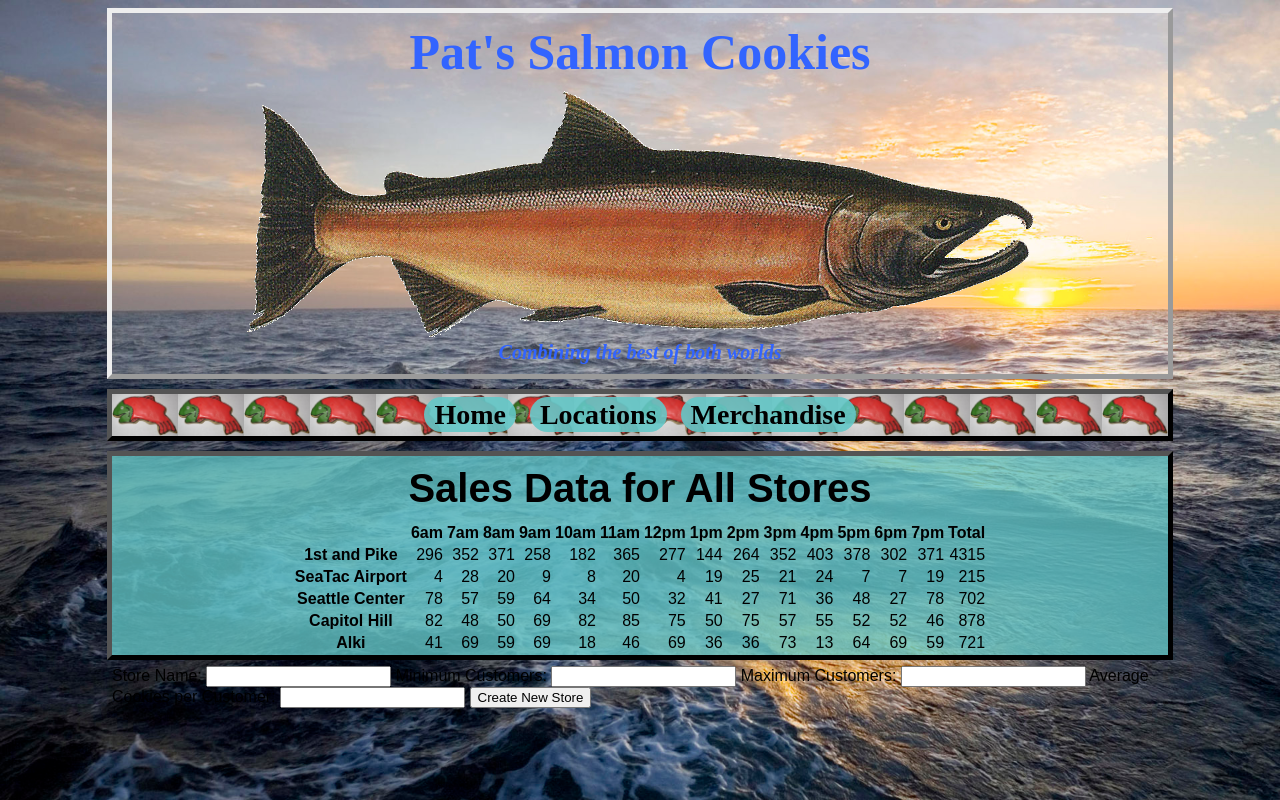
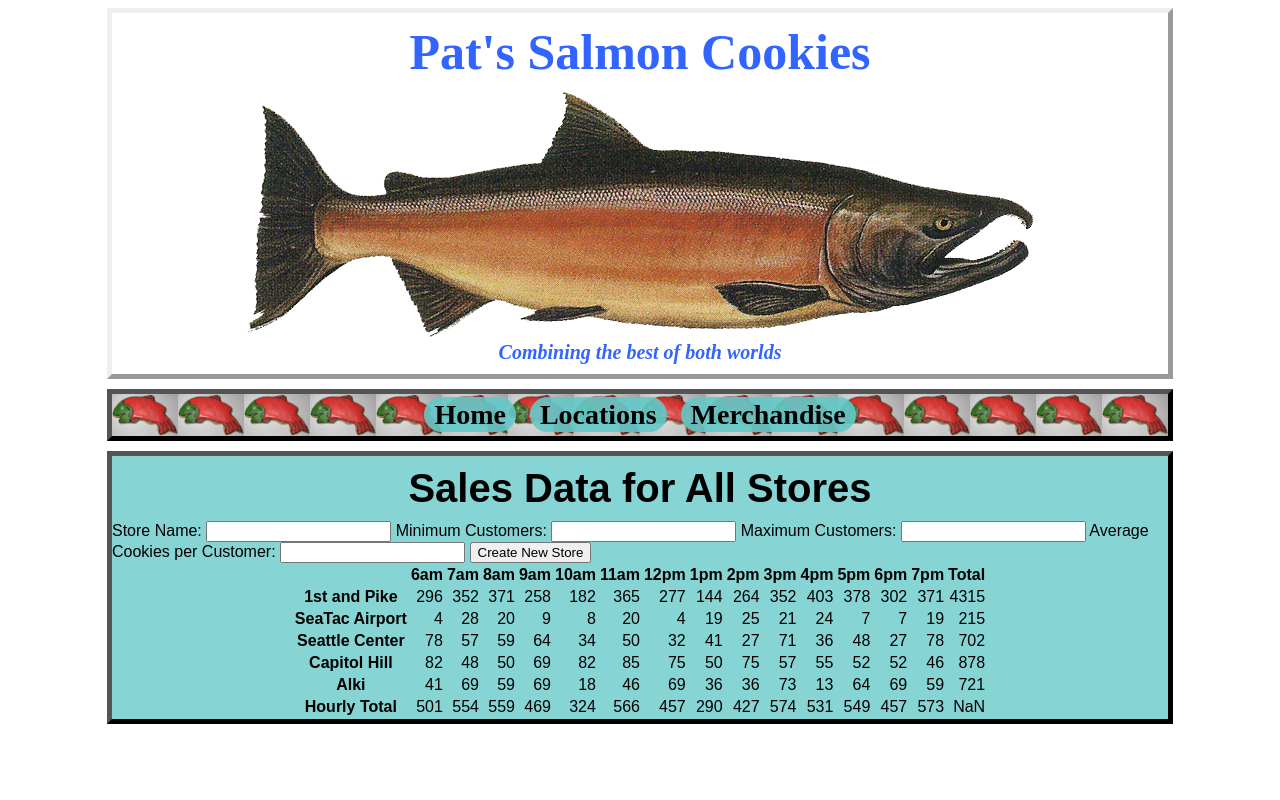
Before and after one commit to tysmith86/cookie-stand, a plain HTML site: page sales.html in a window 1280 px wide. Drawn offline with Linux system fonts and the light colour scheme; a web font is replaced by a local one.

Commit message:
total row added

```diff
--- a/app.js
+++ b/app.js
@@ -83,6 +83,25 @@ function createTable() {
     table.appendChild(row);
   }
 
+  var hourlyCookies;
+  var hourlyTotal;
+  var hourlyRow = document.createElement('tr');
+  var totalHeader = document.createElement('th')
+  totalHeader.textContent = 'Hourly Total';
+  hourlyRow.appendChild(totalHeader);
+
+  for(var i = 0; i < hours.length; i++) {
+    hourlyCookies = 0;
+    for(var j = 0; j < stores.length; j++) {
+      hourlyCookies += stores[j].cookies[i];
+    }
+    hourlyTotal = document.createElement('td');
+    hourlyTotal.textContent = hourlyCookies;
+    hourlyRow.appendChild(hourlyTotal);
+    table.appendChild(hourlyRow);
+    console.log('Hourly Total:', hourlyCookies);
+  }
+
   main.appendChild(table);
 };
 
--- a/styles.css
+++ b/styles.css
@@ -1,5 +1,5 @@
 body {
-  background-image: url('images/ocean.jpg');
+  /*background-image: url('images/ocean.jpg');*/
   background-attachment: fixed;
   background-size: cover;
 }
@@ -160,7 +160,8 @@ td {
 .merch {
   width: 324px;
 }
-#create_store {
+
+/*#create_store {
   position: absolute;
   top: 210px;;
-}
+}*/
```
